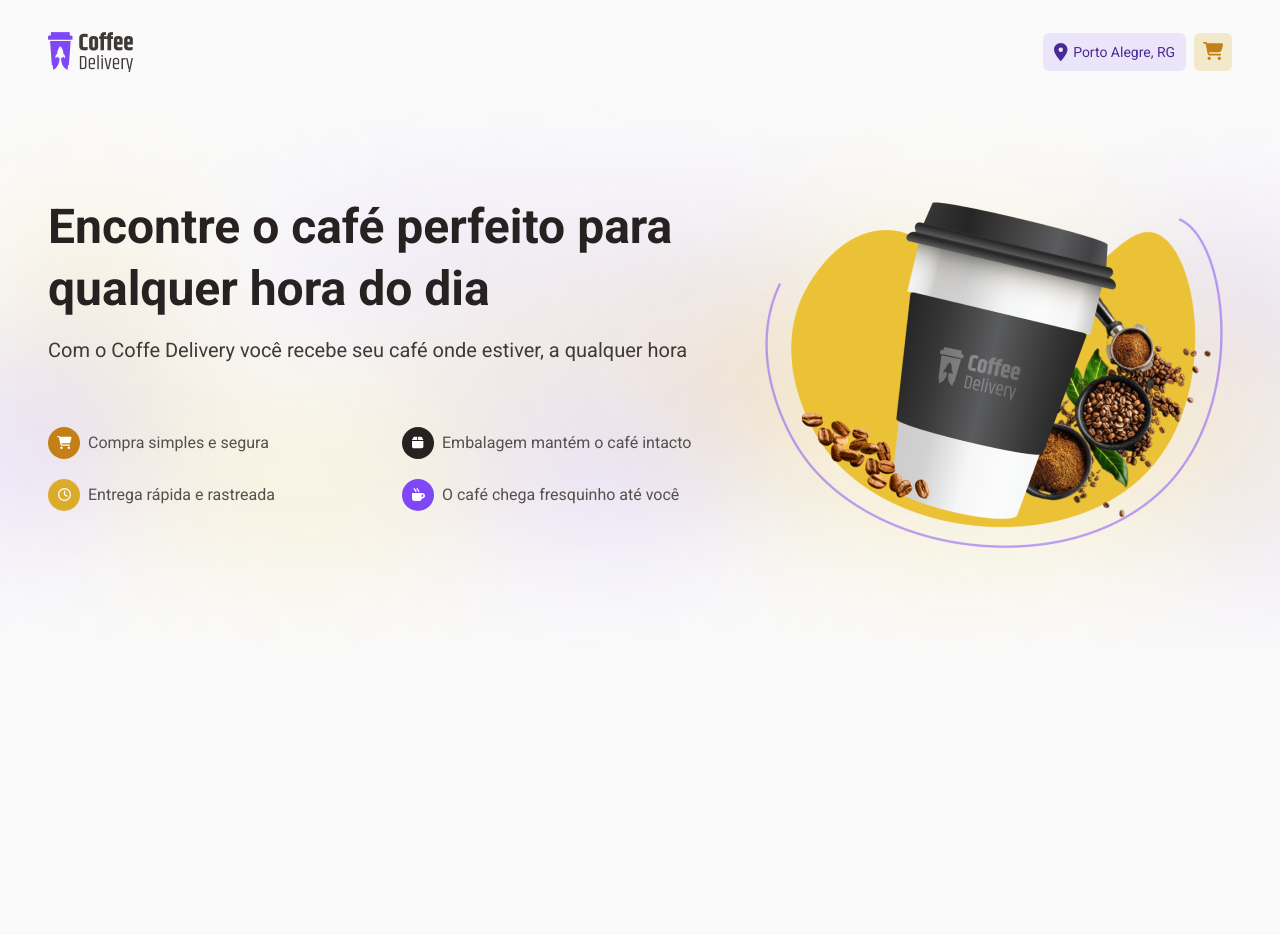
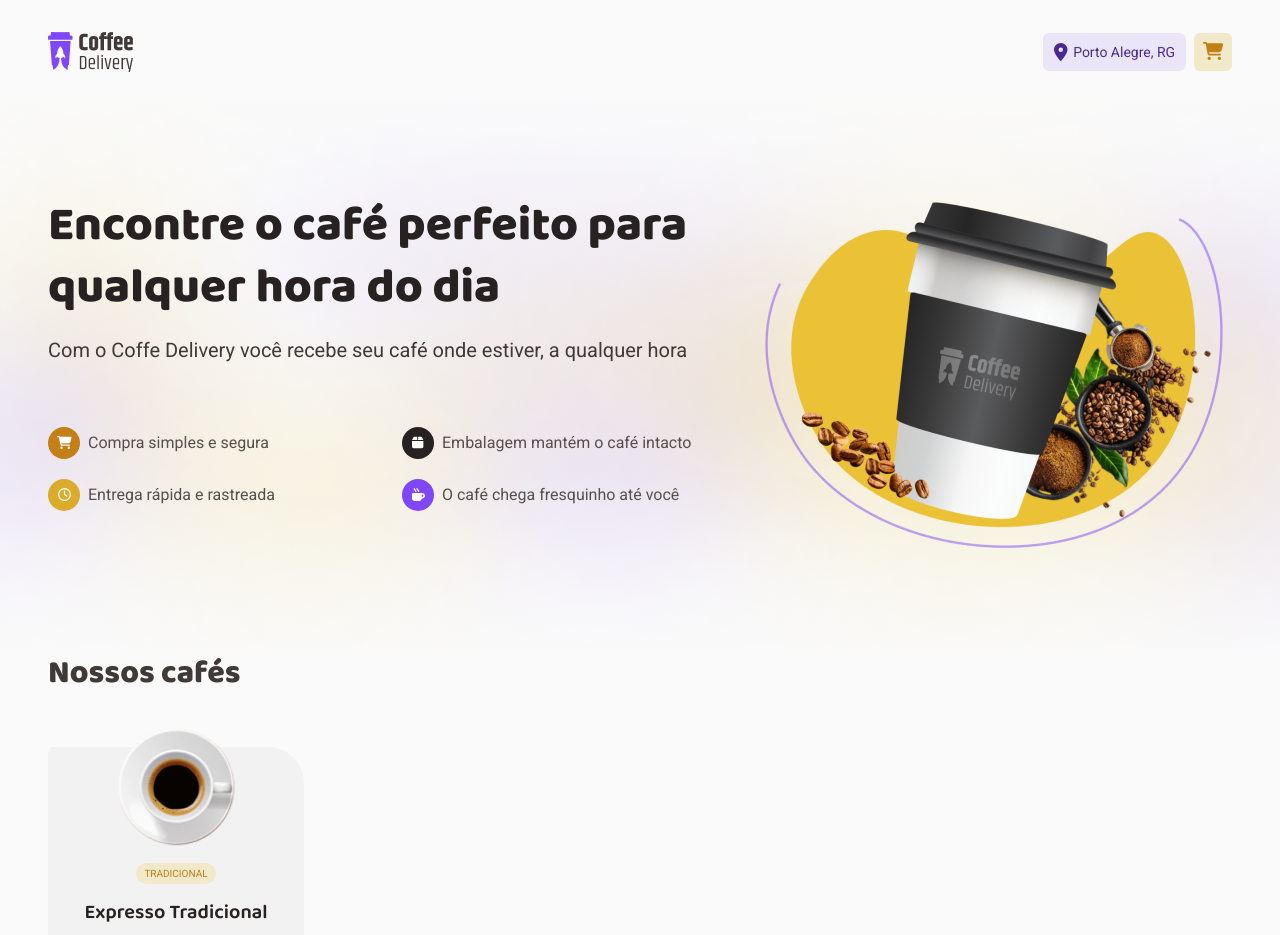
Before and after one commit to oseasmoreto/rocketseat-ignite-desafio-02-coffee-delivery, a React (Vite) app: page / in a window 1280 px wide. Shown: the top 935 px of the page. Before the commit the page ends 800 px from the top, so only its background shows below. Built offline with nearby package versions, Linux system fonts and the light colour scheme.

Commit message:
Adiciona card na home

```diff
--- a/src/pages/Home/components/Intro/styles.ts
+++ b/src/pages/Home/components/Intro/styles.ts
@@ -26,7 +26,7 @@ export const IntroContainer = styled.div`
       gap: 1rem;
 
       h2 {
-        font-family: 'Roboto';
+        font-family: Baloo2-ExtraBold;
         font-weight: 900;
         font-size: 48px;
         line-height: 130%;
--- a/src/pages/Home/index.tsx
+++ b/src/pages/Home/index.tsx
@@ -1,3 +1,4 @@
+import { CardCoffee } from '../../components/CardCoffee'
 import { Intro } from './components/Intro'
 import { HomeContainer } from './styles'
 
@@ -5,6 +6,14 @@ export function Home() {
   return (
     <HomeContainer>
       <Intro />
+      <div className="content-home">
+        <div className="container">
+          <h2>Nossos cafés</h2>
+          <div className="box-coffees">
+            <CardCoffee />
+          </div>
+        </div>
+      </div>
     </HomeContainer>
   )
 }
--- a/src/pages/Home/styles.ts
+++ b/src/pages/Home/styles.ts
@@ -1,3 +1,25 @@
 import styled from 'styled-components'
 
-export const HomeContainer = styled.main``
+export const HomeContainer = styled.main`
+  .content-home {
+    display: flex;
+    justify-content: center;
+
+    width: 100%;
+    padding: 0 1rem;
+
+    .container {
+      width: 74rem;
+
+      h2 {
+        font-family: Baloo2-ExtraBold;
+        font-size: 2rem;
+        color: ${(props) => props.theme.subtitle};
+      }
+
+      .box-coffees {
+        margin-top: 3rem;
+      }
+    }
+  }
+`
```
